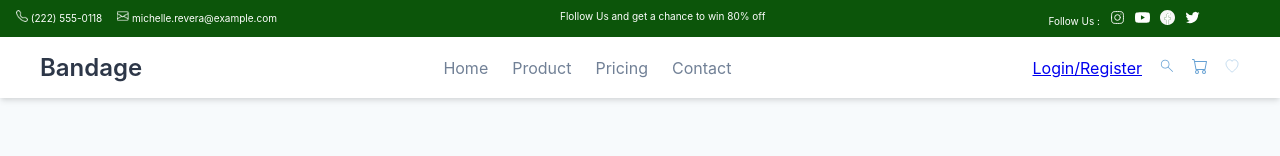
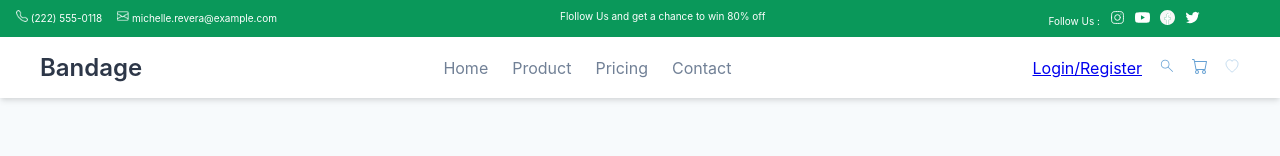
Before and after one commit to KendoCee25/Shopping-Cart, a React (Vite) app: page / in a window 1280 px wide. Shown: the top 156 px of the page. Built offline with nearby package versions, Linux system fonts and the light colour scheme; no server answers.

Commit message:
initial commit

```diff
--- a/src/components/landingPage.module.css
+++ b/src/components/landingPage.module.css
@@ -28,7 +28,7 @@ body {
     justify-content: space-between;
     padding-left: 1rem;
     padding-right: 5rem;
-    background-color: rgb(12, 85, 10);
+    background-color: rgb(10, 152, 90);
     color: #fff;
     font-size: 10px;
 }
--- a/src/components/section2.module.css
+++ b/src/components/section2.module.css
@@ -27,7 +27,7 @@
 }
 
 .card{
-    background-color: rgb(218, 208, 196);
+    background-color: rgb(255, 255, 255);
 }
 
 .featured-card {
```
